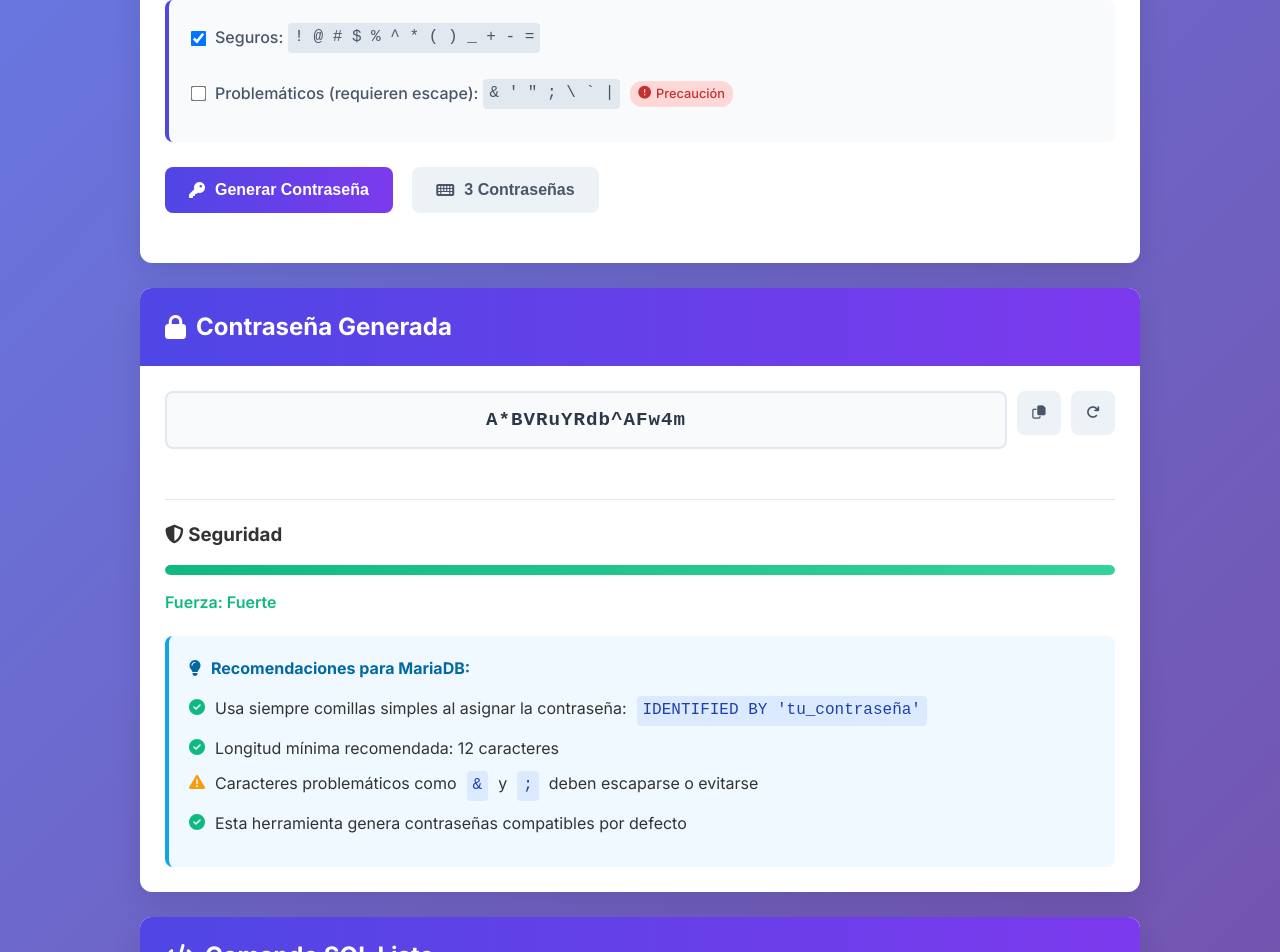
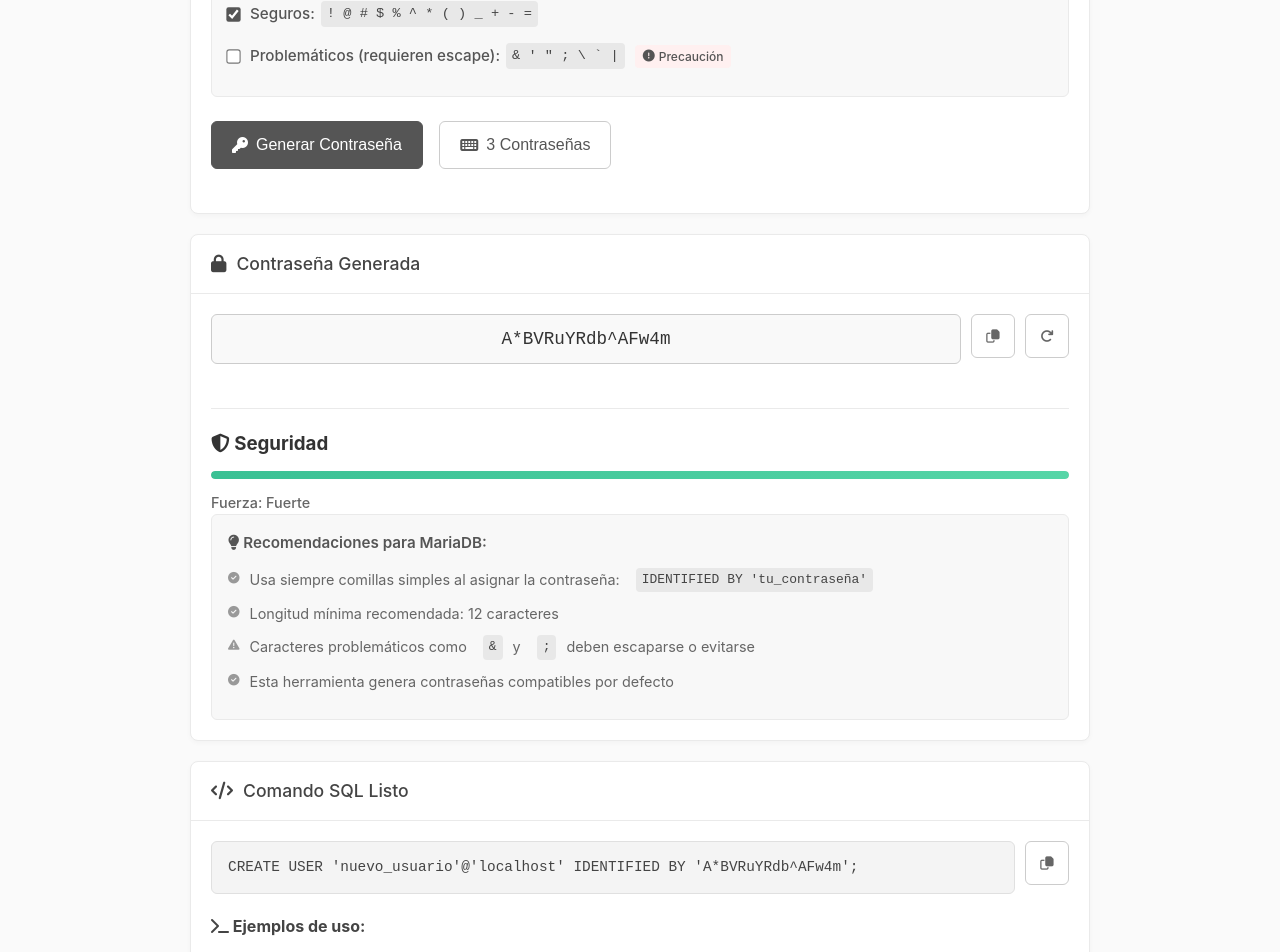
Before and after one commit to andres885/password-generator, a plain HTML site: page index.html in a window 1280 px wide. Shown: the part 520-1472 px from the top of the page. Drawn offline with Linux system fonts and the light colour scheme.

Commit message:
Update CSS

```diff
--- a/styles.css
+++ b/styles.css
@@ -1,4 +1,6 @@
-/* Reset y estilos base */
+/* =========================================
+ *  Base & Reset (Mobile First Defaults)
+ *  ========================================= */
 * {
     margin: 0;
     padding: 0;
@@ -6,413 +8,431 @@
 }
 
 body {
-    font-family: 'Inter', sans-serif;
+    /* Tipografía estándar del sistema para carga rápida */
+    font-family: -apple-system, BlinkMacSystemFont, "Segoe UI", Roboto, Helvetica, Arial, sans-serif;
     line-height: 1.6;
-    color: #333;
-    background: linear-gradient(135deg, #667eea 0%, #764ba2 100%);
+    color: #333333; /* Gris carbón suave para texto principal */
+    background-color: #fafafa; /* Fondo casi blanco, muy suave */
     min-height: 100vh;
+    /* Padding menor para móviles */
+    padding: 20px 15px;
+}
+
+/* El contenedor ocupa todo el ancho en móvil */
+.container {
+    width: 100%;
+    margin: 0 auto;
+}
+
+/* =========================================
+ *  Typography & Header
+ *  ========================================= */
+header {
+    text-align: center;
+    margin-bottom: 30px;
+}
+
+header h1 {
+    font-size: 1.75rem;
+    font-weight: 600;
+    margin-bottom: 8px;
+    color: #222222; /* Un poco más oscuro para títulos */
+    /* En móvil, icono y texto se apilan si es necesario */
+    display: flex;
+    flex-direction: column;
+    align-items: center;
+    gap: 8px;
+}
+
+.subtitle {
+    font-size: 0.95rem;
+    color: #666666; /* Gris medio para subtítulos */
+    font-weight: 400;
+}
+
+/* =========================================
+ *  Cards & Structure
+ *  ========================================= */
+.card {
+    background: #ffffff;
+    border: 1px solid #eaeaea; /* Bordes muy sutiles */
+    border-radius: 8px;
+    margin-bottom: 20px;
+    box-shadow: 0 2px 5px rgba(0,0,0,0.03); /* Sombra casi imperceptible */
+}
+
+.card-header {
+    padding: 15px 20px;
+    border-bottom: 1px solid #eaeaea;
+}
+
+.card-header h2 {
+    font-size: 1.1rem;
+    font-weight: 500;
+    display: flex;
+    align-items: center;
+    gap: 10px;
+    color: #444444;
+}
+
+.card-body {
     padding: 20px;
 }
 
-.container {
-    max-width: 1000px;
-    margin: 0 auto;
-}
-
-/* Header */
-header {
-    text-align: center;
-    margin-bottom: 30px;
-    color: white;
-    text-shadow: 0 2px 4px rgba(0,0,0,0.2);
-}
-
-header h1 {
-    font-size: 2.5rem;
-    margin-bottom: 10px;
-    display: flex;
-    align-items: center;
-    justify-content: center;
-    gap: 15px;
-}
-
-.subtitle {
-    font-size: 1.1rem;
-    opacity: 0.9;
-    font-weight: 300;
-}
-
-/* Cards */
-.card {
-    background: white;
-    border-radius: 12px;
-    box-shadow: 0 10px 30px rgba(0, 0, 0, 0.1);
-    margin-bottom: 25px;
-    overflow: hidden;
-    transition: transform 0.3s ease, box-shadow 0.3s ease;
-}
-
-.card:hover {
-    transform: translateY(-5px);
-    box-shadow: 0 15px 35px rgba(0, 0, 0, 0.15);
-}
-
-.card-header {
-    background: linear-gradient(90deg, #4f46e5, #7c3aed);
-    color: white;
-    padding: 20px 25px;
-}
-
-.card-header h2 {
-    font-size: 1.5rem;
-    display: flex;
-    align-items: center;
-    gap: 10px;
-}
-
-.card-body {
-    padding: 25px;
-}
-
-/* Formulario */
+/* =========================================
+ *  Form Elements (Soft UI)
+ *  ========================================= */
 .form-group {
-    margin-bottom: 25px;
+    margin-bottom: 24px;
 }
 
 .form-group label {
     display: block;
-    margin-bottom: 8px;
+    margin-bottom: 10px;
     font-weight: 500;
-    color: #4a5568;
+    font-size: 0.95rem;
+    color: #444444;
 }
 
+/* Slider suave */
 input[type="range"] {
     width: 100%;
-    height: 8px;
-    border-radius: 4px;
-    background: #e2e8f0;
+    height: 6px;
+    border-radius: 3px;
+    background: #e0e0e0;
     outline: none;
     -webkit-appearance: none;
 }
 
 input[type="range"]::-webkit-slider-thumb {
     -webkit-appearance: none;
-    width: 22px;
-    height: 22px;
+    width: 20px;
+    height: 20px;
     border-radius: 50%;
-    background: #4f46e5;
+    background: #555555; /* Gris medio */
     cursor: pointer;
-    border: 3px solid white;
-    box-shadow: 0 2px 5px rgba(0,0,0,0.2);
+    border: 2px solid #ffffff;
+    box-shadow: 0 1px 3px rgba(0,0,0,0.2);
+    transition: transform 0.1s;
 }
 
+/* Checkboxes suaves */
 input[type="checkbox"] {
+    accent-color: #555555;
     margin-right: 10px;
-    transform: scale(1.2);
+    transform: scale(1.1);
 }
 
 .form-group label span {
     display: inline-flex;
     align-items: center;
+    color: #555555;
 }
 
 .help-text {
-    font-size: 0.9rem;
-    color: #718096;
+    font-size: 0.85rem;
+    color: #777777;
     margin-top: -5px;
     margin-bottom: 15px;
 }
 
+/* Sección de caracteres especiales (Bajo contraste) */
 .special-chars {
-    background: #f8fafc;
+    background: #f8f8f8;
     padding: 15px;
-    border-radius: 8px;
-    border-left: 4px solid #4f46e5;
+    border-radius: 6px;
+    border: 1px solid #eaeaea;
 }
 
 .special-chars label {
     display: flex;
     align-items: center;
-    margin-bottom: 10px;
-    padding: 8px;
-    border-radius: 6px;
-    transition: background 0.2s;
+    margin-bottom: 8px;
+    padding: 4px 0;
+    cursor: pointer;
 }
 
-.special-chars label:hover {
-    background: #edf2f7;
-}
-
-.special-chars code {
+/* Codes inline suaves */
+.special-chars code, .security-tips code {
     font-family: 'Courier New', monospace;
-    background: #e2e8f0;
+    background: #e8e8e8; /* Gris claro en lugar de oscuro */
+    color: #444444;
     padding: 2px 6px;
     border-radius: 4px;
-    margin-left: 5px;
+    margin-left: 6px;
+    font-size: 0.9em;
 }
 
 .warning-badge {
-    background: #fed7d7;
-    color: #c53030;
-    padding: 3px 8px;
-    border-radius: 12px;
-    font-size: 0.8rem;
+    background: #fff0f0; /* Tono rojizo muy pálido */
+    color: #c53030; /* Rojo suave */
+    padding: 2px 8px;
+    border-radius: 4px;
+    font-size: 0.75rem;
     margin-left: 10px;
     display: inline-flex;
     align-items: center;
-    gap: 5px;
+    gap: 4px;
+    font-weight: 500;
 }
 
-/* Botones */
+/* =========================================
+ *  Buttons (Mobile First: Full Width)
+ *  ========================================= */
 .btn-primary, .btn-secondary {
-    padding: 14px 24px;
-    border: none;
-    border-radius: 8px;
+    width: 100%; /* Botones anchos en móvil */
+    padding: 14px 20px;
+    border-radius: 6px;
     font-size: 1rem;
-    font-weight: 600;
+    font-weight: 500;
     cursor: pointer;
-    transition: all 0.3s ease;
-    display: inline-flex;
+    transition: all 0.2s ease;
+    display: flex;
     align-items: center;
     justify-content: center;
-    gap: 10px;
+    gap: 8px;
+    margin-bottom: 12px; /* Espacio entre botones apilados */
 }
 
 .btn-primary {
-    background: linear-gradient(90deg, #4f46e5, #7c3aed);
+    background: #555555; /* Gris medio, no negro */
     color: white;
-    margin-right: 15px;
+    border: 1px solid #555555;
 }
 
 .btn-primary:hover {
-    transform: translateY(-2px);
-    box-shadow: 0 5px 15px rgba(79, 70, 229, 0.4);
+    background: #333333;
+    border-color: #333333;
 }
 
 .btn-secondary {
-    background: #edf2f7;
-    color: #4a5568;
+    background: transparent;
+    color: #555555;
+    border: 1px solid #cccccc;
 }
 
 .btn-secondary:hover {
-    background: #e2e8f0;
-    transform: translateY(-2px);
+    background: #f0f0f0;
+    border-color: #bbbbbb;
 }
 
+/* Botones de icono (cuadrados) */
 .btn-icon {
-    background: #edf2f7;
-    border: none;
-    width: 44px;
-    height: 44px;
-    border-radius: 8px;
+    background: transparent;
+    border: 1px solid #cccccc;
+    width: 44px; /* Ancho fijo incluso en móvil */
+    height: 44px; /* Alto fijo */
+    border-radius: 6px;
     display: flex;
     align-items: center;
     justify-content: center;
     cursor: pointer;
-    transition: all 0.2s ease;
-    color: #4a5568;
+    color: #666666;
+    transition: all 0.2s;
+    flex-shrink: 0; /* Evita que se aplasten */
 }
 
 .btn-icon:hover {
-    background: #4f46e5;
-    color: white;
-    transform: scale(1.05);
+    background: #f0f0f0;
+    color: #333333;
+    border-color: #999999;
 }
 
-/* Contraseña generada */
-.password-display {
+/* =========================================
+ *  Outputs & Results (Mobile: Stacked)
+ *  ========================================= */
+.password-display, .sql-command {
     display: flex;
+    flex-direction: column; /* Apilados verticalmente en móvil */
     gap: 10px;
     margin-bottom: 20px;
 }
 
 #password-output {
-    flex: 1;
-    padding: 16px 20px;
-    font-size: 1.2rem;
-    font-family: 'Courier New', monospace;
-    border: 2px solid #e2e8f0;
-    border-radius: 8px;
-    background: #f8fafc;
-    text-align: center;
-    letter-spacing: 1px;
-    font-weight: 600;
-    color: #2d3748;
+width: 100%;
+padding: 14px 16px;
+font-size: 1.1rem;
+font-family: 'Courier New', monospace;
+border: 1px solid #cccccc;
+border-radius: 6px;
+background: #f9f9f9; /* Fondo muy claro */
+text-align: center;
+color: #333333;
+outline: none;
 }
 
+/* Contenedor para los botones de acción en móvil */
+.password-display .btn-icon, .sql-command .btn-icon {
+    width: 100%; /* Botones de acción anchos en móvil */
+}
+
+
+/* Múltiples opciones */
 .multiple-passwords {
     display: flex;
     flex-direction: column;
     gap: 10px;
-    margin-top: 15px;
+    margin-top: 20px;
 }
 
 .password-option {
-    padding: 12px 16px;
-    background: #f1f5f9;
+    padding: 12px 14px;
+    background: #ffffff;
+    border: 1px solid #eaeaea;
     border-radius: 6px;
     font-family: 'Courier New', monospace;
     display: flex;
     justify-content: space-between;
     align-items: center;
-    border-left: 4px solid #4f46e5;
+    border-left: 3px solid #999999; /* Acento gris suave */
+    color: #444444;
+    font-size: 0.9rem;
 }
 
 .password-option button {
     background: none;
     border: none;
-    color: #4f46e5;
+    color: #777777;
     cursor: pointer;
-    padding: 5px;
+    padding: 4px 8px;
+    font-size: 0.85rem;
 }
 
-/* Indicador de fuerza */
+/* =========================================
+ *  Indicators & Info
+ *  ========================================= */
 .password-strength {
-    margin-top: 30px;
+    margin-top: 24px;
     padding-top: 20px;
-    border-top: 1px solid #e2e8f0;
+    border-top: 1px solid #eaeaea;
 }
 
 .strength-meter {
-    height: 10px;
-    background: #e2e8f0;
-    border-radius: 5px;
-    margin: 15px 0;
+    height: 8px;
+    background: #e0e0e0;
+    border-radius: 4px;
+    margin: 12px 0;
     overflow: hidden;
 }
 
+/* Los colores de la barra se mantienen por JS, pero son suaves */
 .strength-bar {
     height: 100%;
-    width: 60%;
-    border-radius: 5px;
-    transition: all 0.3s ease;
+    width: 0%;
+    border-radius: 4px;
+    transition: width 0.3s ease, background-color 0.3s ease;
+    opacity: 0.8; /* Un poco de transparencia para suavizar el color */
 }
 
 .strength-label {
-    font-weight: 600;
-    margin-bottom: 20px;
+    font-weight: 500;
+    font-size: 0.9rem;
+    color: #666666 !important;
 }
 
+/* Tips Section */
 .security-tips {
-    background: #f0f9ff;
-    padding: 20px;
-    border-radius: 8px;
-    border-left: 4px solid #0ea5e9;
+    background: #f8f8f8; /* Fondo claro */
+    padding: 16px;
+    border-radius: 6px;
+    border: 1px solid #eaeaea;
 }
 
 .security-tips h4 {
-    color: #0369a1;
-    margin-bottom: 15px;
-    display: flex;
-    align-items: center;
-    gap: 10px;
+    color: #555555;
+    font-size: 0.95rem;
+    margin-bottom: 12px;
+    font-weight: 600;
 }
 
-.security-tips ul {
-    list-style: none;
-}
+.security-tips ul { list-style: none; }
 
 .security-tips li {
     margin-bottom: 10px;
+    font-size: 0.9rem;
+    color: #666666;
     display: flex;
     align-items: flex-start;
     gap: 10px;
 }
 
 .security-tips li i {
-    color: #10b981;
-    margin-top: 3px;
+    color: #999999;
+    margin-top: 4px;
+    font-size: 0.8em;
 }
 
-.security-tips li .fa-exclamation-triangle {
-    color: #f59e0b;
-}
-
-.security-tips code {
+/* =========================================
+ *  Code Blocks (Low Contrast)
+ *  ========================================= */
+/* Bloques de código claros en lugar de oscuros */
+.sql-command code, .usage-examples pre {
+    background: #f4f4f4; /* Gris muy claro */
+    color: #444444; /* Texto gris oscuro */
+    border-radius: 6px;
     font-family: 'Courier New', monospace;
-    background: #dbeafe;
-    padding: 2px 6px;
-    border-radius: 4px;
-    color: #1e40af;
-}
-
-/* Comando SQL */
-.sql-command {
-    display: flex;
-    gap: 10px;
-    margin-bottom: 25px;
+    border: 1px solid #e0e0e0;
 }
 
 .sql-command code {
-    flex: 1;
-    padding: 18px 20px;
-    background: #1e293b;
-    color: #cbd5e1;
-    border-radius: 8px;
-    font-family: 'Courier New', monospace;
-    font-size: 1rem;
+    width: 100%;
+    padding: 14px 16px;
+    font-size: 0.9rem;
     overflow-x: auto;
     white-space: nowrap;
 }
 
 .usage-examples {
-    background: #f8fafc;
-    padding: 20px;
-    border-radius: 8px;
+    background: #ffffff;
+    padding: 0; /* Sin padding extra en el contenedor */
+    border: none;
 }
 
 .usage-examples h3 {
-    margin-bottom: 15px;
-    display: flex;
-    align-items: center;
-    gap: 10px;
+    margin-bottom: 12px;
+    font-size: 1rem;
+    color: #444444;
 }
 
 .usage-examples pre {
-    background: #1e293b;
-    color: #cbd5e1;
-    padding: 20px;
-    border-radius: 8px;
+    padding: 16px;
+    font-size: 0.85rem;
+    line-height: 1.5;
     overflow-x: auto;
-    font-family: 'Courier New', monospace;
-    font-size: 0.9rem;
-    line-height: 1.5;
 }
 
-/* Footer */
+/* =========================================
+ *  Footer & Notifications
+ *  ========================================= */
 footer {
     text-align: center;
-    color: white;
+    color: #888888;
     margin-top: 40px;
-    padding: 20px;
-    opacity: 0.9;
-    font-size: 0.95rem;
+    padding-top: 20px;
+    border-top: 1px solid #eaeaea;
+    font-size: 0.85rem;
 }
 
-footer i {
-    margin-right: 8px;
-}
-
-.copyright {
-    margin-top: 10px;
-    font-size: 0.85rem;
-    opacity: 0.7;
-}
-
-/* Notificación */
+/* Toast Notification Suave */
 .notification {
     position: fixed;
-    bottom: 30px;
+    bottom: 20px;
     left: 50%;
-    transform: translateX(-50%) translateY(100px);
-    background: #10b981;
+    transform: translateX(-50%) translateY(20px);
+    background: #444444; /* Gris oscuro suave */
     color: white;
-    padding: 15px 25px;
-    border-radius: 8px;
-    box-shadow: 0 5px 15px rgba(0,0,0,0.2);
+    padding: 12px 24px;
+    border-radius: 30px; /* Bordes redondeados tipo "pill" */
+    box-shadow: 0 4px 10px rgba(0,0,0,0.1);
     z-index: 1000;
     opacity: 0;
+    pointer-events: none;
     transition: all 0.3s ease;
+    font-size: 0.9rem;
+    font-weight: 500;
+    text-align: center;
+    width: 90%; /* Ancho en móvil */
+    max-width: 400px;
 }
 
 .notification.show {
@@ -420,34 +440,52 @@ footer i {
     opacity: 1;
 }
 
-/* Responsive */
-@media (max-width: 768px) {
+/* =========================================
+ *  Desktop Media Query (min-width: 768px)
+ *  ========================================= */
+@media (min-width: 768px) {
     body {
-        padding: 15px;
+        padding: 40px 20px;
+    }
+
+    .container {
+        max-width: 900px; /* Ancho máximo para escritorio */
     }
 
     header h1 {
-        font-size: 2rem;
-        flex-direction: column;
-        gap: 10px;
+        font-size: 2.2rem;
+        flex-direction: row; /* Título e icono en línea */
+        justify-content: center;
+        align-items: center;
     }
 
-    .password-display {
-        flex-direction: column;
+    /* Restaurar disposición horizontal en escritorio */
+    .password-display, .sql-command {
+        flex-direction: row;
+        align-items: stretch;
     }
 
-    .sql-command {
-        flex-direction: column;
+    #password-output, .sql-command code {
+    flex: 1; /* Ocupan el espacio restante */
     }
 
+    /* Botones de acción vuelven a ser cuadrados */
+    .password-display .btn-icon, .sql-command .btn-icon {
+        width: 44px;
+    }
+
+    /* Botones principales vuelven a tamaño automático */
     .btn-primary, .btn-secondary {
-        width: 100%;
-        margin-bottom: 10px;
-        margin-right: 0;
+        width: auto;
+        display: inline-flex;
+        margin-bottom: 0;
     }
 
     .form-group .btn-primary {
-        margin-right: 10px;
-        width: auto;
+        margin-right: 12px;
+    }
+
+    .notification {
+        width: auto; /* Notificación tamaño automático */
     }
 }
```
